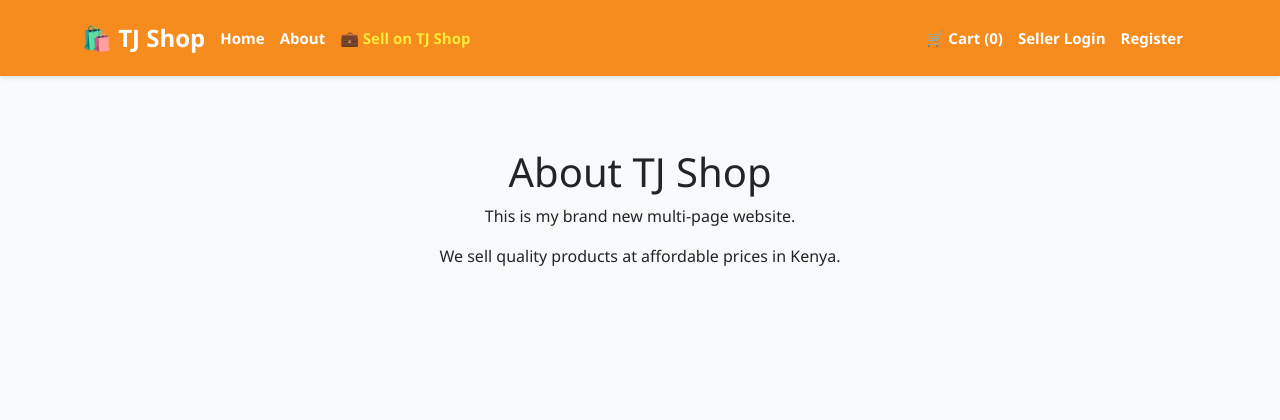
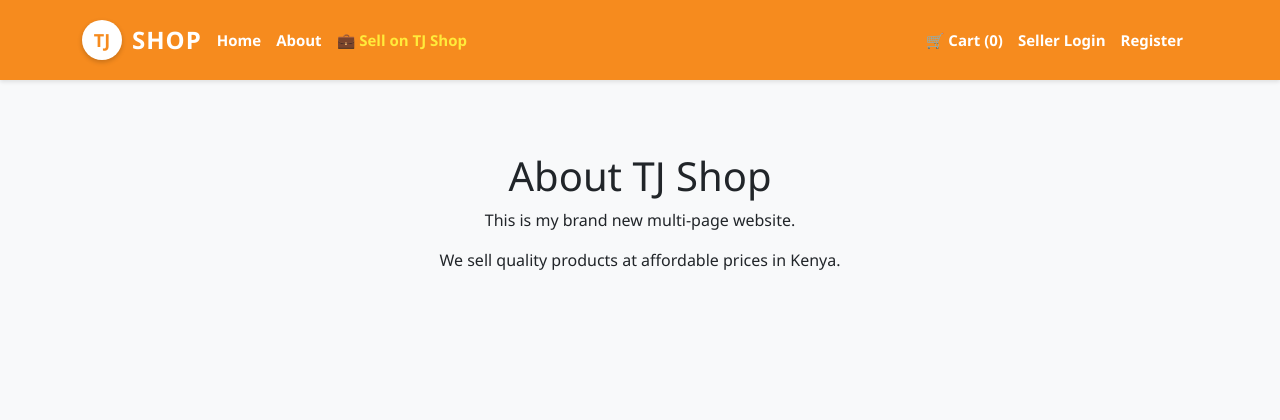
Before and after one commit to TJMALL-KE/tj-shop, a Flask app: page /about in a window 1280 px wide. Shown: the top 420 px of the page. Run offline with Flask 3, Linux system fonts and the light colour scheme.

Commit message:
Enhance navbar branding with logo and updated brand name

```diff
--- a/templates/base.html
+++ b/templates/base.html
@@ -43,7 +43,14 @@
     <!-- NAVBAR -->
     <nav class="navbar navbar-expand-lg">
         <div class="container">
-            <a class="navbar-brand fw-bold fs-4" href="/">🛍️ TJ Shop</a>
+            <a class="navbar-brand d-flex align-items-center" href="/">
+    <!-- The Logo Icon -->
+    <div style="background-color: white; color: #f68b1e; border-radius: 50%; width: 40px; height: 40px; display: flex; align-items: center; justify-content: center; margin-right: 10px; font-weight: 900; font-size: 18px; box-shadow: 0 2px 5px rgba(0,0,0,0.2);">
+        TJ
+    </div>
+    <!-- The Brand Name -->
+    <span style="font-size: 24px; font-weight: 900; color: white; letter-spacing: 1px;">SHOP</span>
+</a>
             <button class="navbar-toggler" type="button" data-bs-toggle="collapse" data-bs-target="#navbarNav">
                 <span class="navbar-toggler-icon"></span>
             </button>
```
